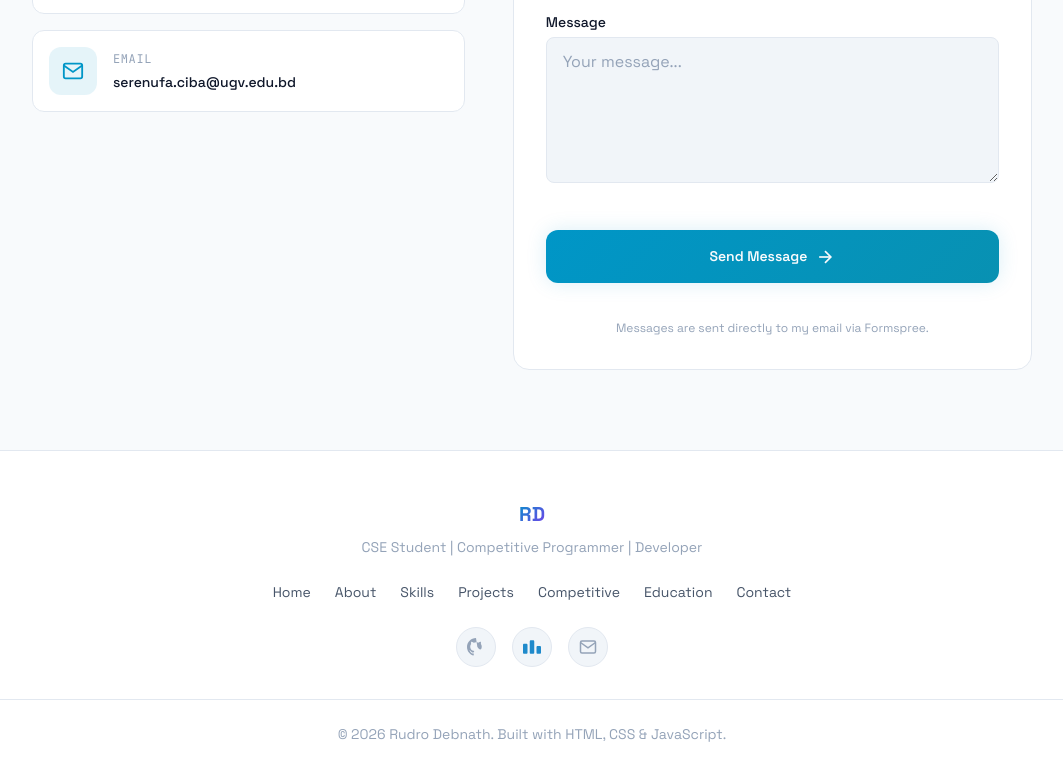
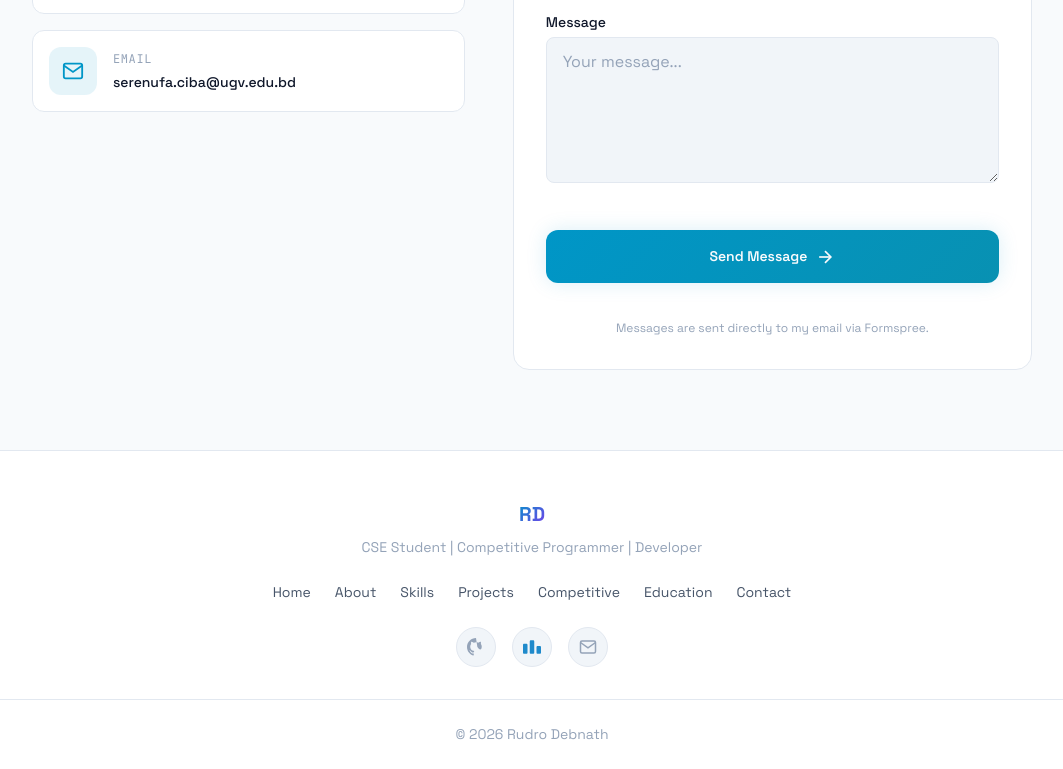
Before and after one commit to rudro-debnath-for-real/portfolio, a plain HTML site: page index.html in a window 1280 px wide. Shown: the part 7181-7950 px from the top of the page, without its empty margins (108-1171 px from the left). Drawn offline with Linux system fonts and the light colour scheme.

Commit message:
Update footer copyright text

```diff
--- a/index.html
+++ b/index.html
@@ -932,7 +932,7 @@
                 </div>
             </div>
             <div class="footer-bottom">
-                <p>&copy; 2026 Rudro Debnath. Built with HTML, CSS & JavaScript.</p>
+                <p>&copy; 2026 Rudro Debnath </p>
             </div>
         </div>
     </footer>
```
